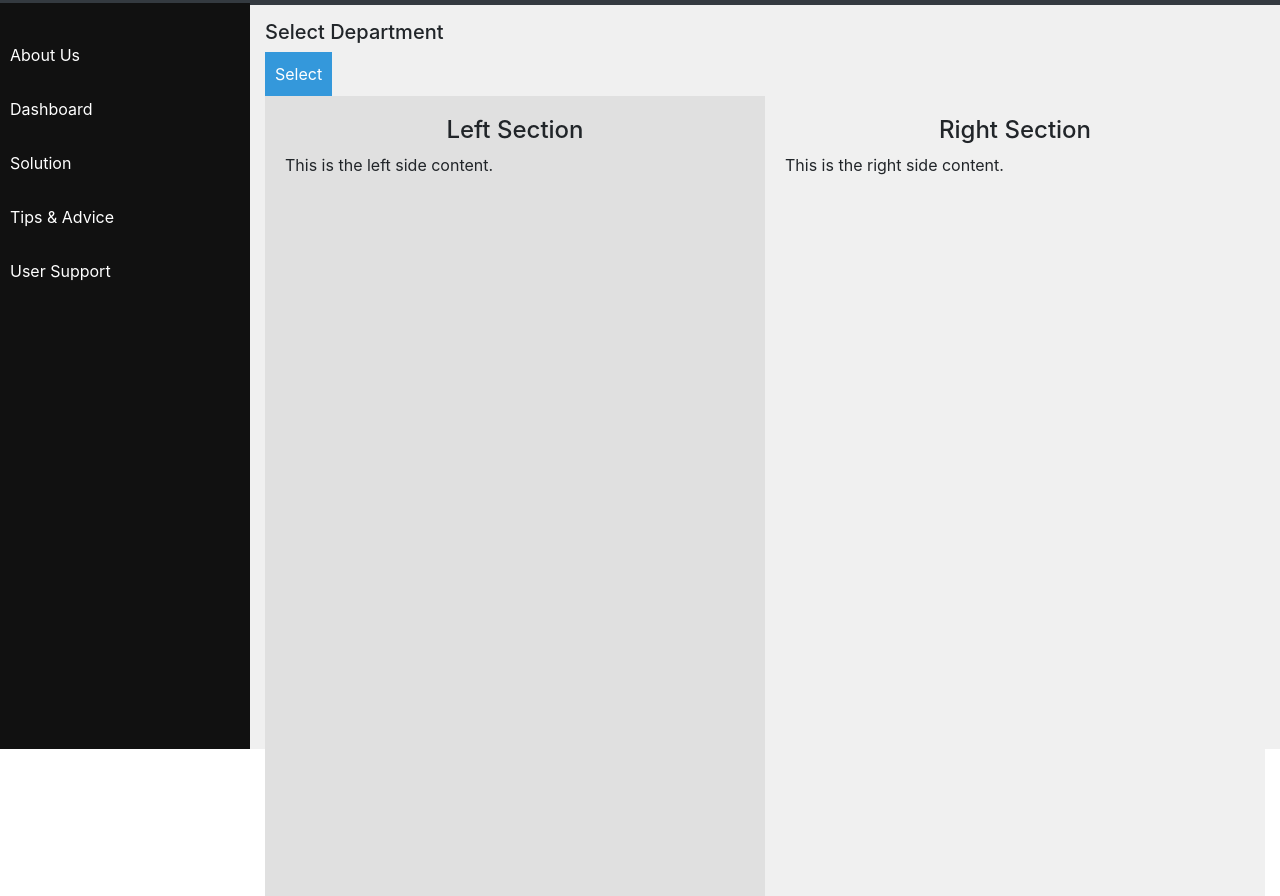
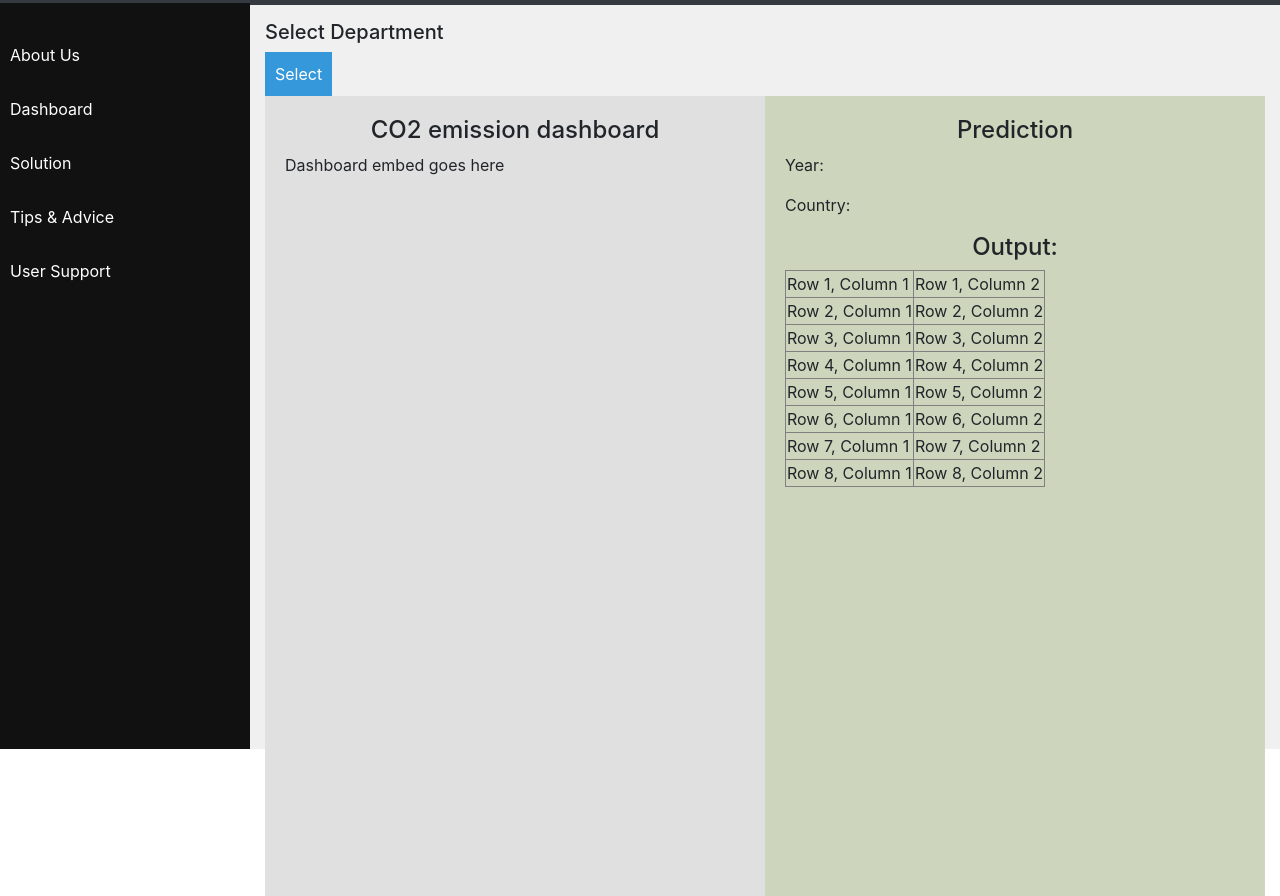
Before and after one commit to InstaTrapCorp/hackathon-dell-2023, a plain HTML site: page html/dashboard.html in a window 1280 px wide. Shown: the part 51-947 px from the top of the page. Drawn offline with nearby package versions, Linux system fonts and the light colour scheme.

Commit message:
Update dashboard.html

```diff
--- a/html/dashboard.html
+++ b/html/dashboard.html
@@ -160,7 +160,7 @@
       }
 
       .split-right {
-        background-color: #f0f0f0; /* Right section background color */
+        background-color: rgb(205, 214, 188); /* Right section background color */
       }
     </style>
   </head>
@@ -212,13 +212,49 @@
         <div class="split-container">
           <div class="split-left">
             <!-- Left content goes here -->
-            <h2>Left Section</h2>
-            <p>This is the left side content.</p>
+            <h2>CO2 emission dashboard</h2>
+            <p>Dashboard embed goes here</p>
           </div>
           <div class="split-right">
             <!-- Right content goes here -->
-            <h2>Right Section</h2>
-            <p>This is the right side content.</p>
+            <h2>Prediction</h2>
+            <p>Year: </p>
+            <p>Country: </p>
+            <h2>Output:</h2>
+            <table border="1">
+                <tr>
+                    <td>Row 1, Column 1</td>
+                    <td>Row 1, Column 2</td>
+                </tr>
+                <tr>
+                    <td>Row 2, Column 1</td>
+                    <td>Row 2, Column 2</td>
+                </tr>
+                <tr>
+                    <td>Row 3, Column 1</td>
+                    <td>Row 3, Column 2</td>
+                </tr>
+                <tr>
+                    <td>Row 4, Column 1</td>
+                    <td>Row 4, Column 2</td>
+                </tr>
+                <tr>
+                    <td>Row 5, Column 1</td>
+                    <td>Row 5, Column 2</td>
+                </tr>
+                <tr>
+                    <td>Row 6, Column 1</td>
+                    <td>Row 6, Column 2</td>
+                </tr>
+                <tr>
+                    <td>Row 7, Column 1</td>
+                    <td>Row 7, Column 2</td>
+                </tr>
+                <tr>
+                    <td>Row 8, Column 1</td>
+                    <td>Row 8, Column 2</td>
+                </tr>
+            </table>
           </div>
         </div>
       </div>
```
